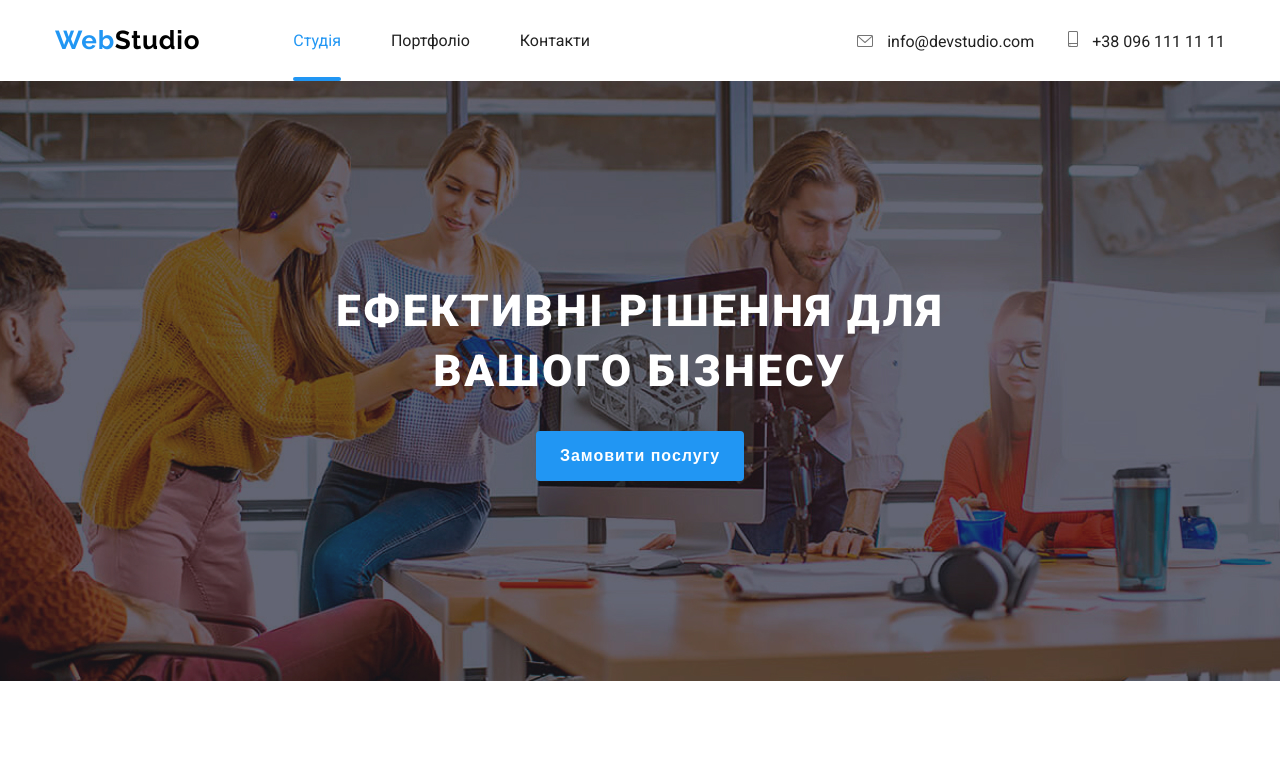
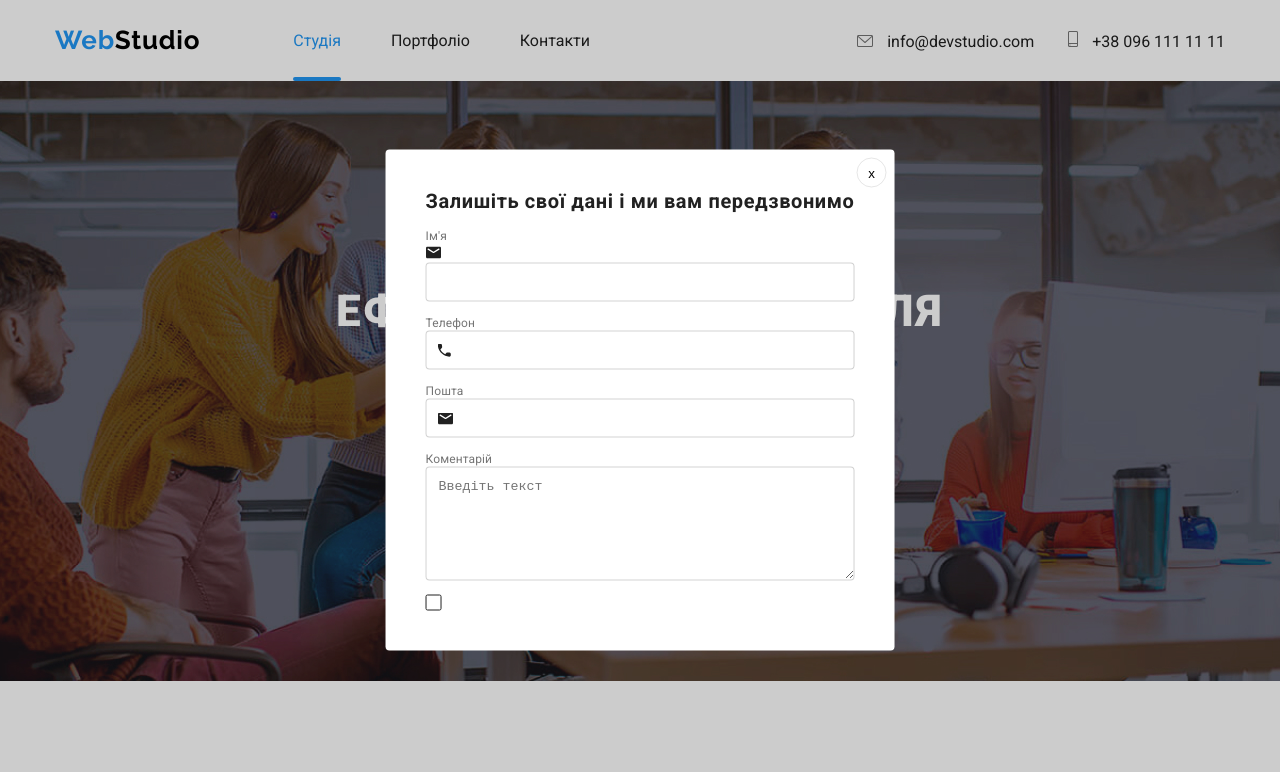
Before and after one commit to olehhapuk/web-studio, a plain HTML site: page index.html in a window 1280 px wide. Shown: the top 772 px of the page. Drawn offline with Linux system fonts and the light colour scheme.

Commit message:
Finished modal text inputs

```diff
--- a/index.html
+++ b/index.html
@@ -18,6 +18,67 @@
 </head>
 
 <body>
+  <div class="modal modal_open" id="contactModal">
+    <div class="modal__content">
+      <button class="modal__close" type="button">x</button>
+      <h3 class="modal__title">Залишіть свої дані і ми вам передзвонимо</h3>
+
+      <form class="modal__form">
+
+        <div class="form-field">
+          <label for="nameInput" class="form-field__label">Ім'я</label>
+          <div class="form-field__control">
+            <!-- <img src="images/Person.svg" alt="Person" class="form-field__icon"> -->
+            <svg width="16" height="12" viewBox="0 0 16 12" fill="none" xmlns="http://www.w3.org/2000/svg">
+              <path
+                d="M14 0H2C1.175 0 0.5075 0.675 0.5075 1.5L0.5 10.5C0.5 11.325 1.175 12 2 12H14C14.825 12 15.5 11.325 15.5 10.5V1.5C15.5 0.675 14.825 0 14 0ZM13.7 3.1875L8.3975 6.5025C8.1575 6.6525 7.8425 6.6525 7.6025 6.5025L2.3 3.1875C2.1125 3.0675 2 2.865 2 2.6475C2 2.145 2.5475 1.845 2.975 2.1075L8 5.25L13.025 2.1075C13.4525 1.845 14 2.145 14 2.6475C14 2.865 13.8875 3.0675 13.7 3.1875Z"
+                fill="#212121" />
+            </svg>
+
+            <input type="text" class="form-field__input form-field__input_icon-left" id="nameInput" autocomplete="name">
+          </div>
+        </div>
+
+        <div class="form-field">
+          <label for="phoneInput" class="form-field__label">Телефон</label>
+          <div class="form-field__control">
+            <img src="images/Phone.svg" alt="Phone" class="form-field__icon">
+            <input type="tel" class="form-field__input form-field__input_icon-left" id="phoneInput" autocomplete="tel">
+          </div>
+        </div>
+
+        <div class="form-field">
+          <label for="emailInput" class="form-field__label">Пошта</label>
+          <div class="form-field__control">
+            <img src="images/Envelope_input.svg" alt="Envelope" class="form-field__icon">
+            <input type="email" class="form-field__input form-field__input_icon-left" id="emailInput"
+              autocomplete="email">
+          </div>
+        </div>
+
+        <div class="form-field">
+          <label for="commentInput" class="form-field__label">Коментарій</label>
+          <div class="form-field__control">
+            <textarea class="form-field__input" id="commentInput" placeholder="Введіть текст" rows="6"></textarea>
+          </div>
+        </div>
+
+        <div class="checkbox">
+          <input type="checkbox" class="checkbox__input visually-hidden" id="contactAccept">
+          <label for="contactAccept" class="checkbox__label">
+            <svg class="checkbox__icon" width="13" height="10" viewBox="0 0 13 10" fill="none"
+              xmlns="http://www.w3.org/2000/svg">
+              <path
+                d="M1.95703 4.75166L1.88825 4.68604L1.81923 4.75141L0.93123 5.59258L0.854858 5.66492L0.930974 5.73753L4.42671 9.07236L4.49574 9.1382L4.56476 9.07236L12.069 1.91352L12.1449 1.84116L12.069 1.76881L11.1873 0.927644L11.1183 0.861826L11.0493 0.927611L4.49577 7.17353L1.95703 4.75166Z"
+                fill="white" stroke="white" stroke-width="0.2" />
+            </svg>
+          </label>
+        </div>
+
+      </form>
+    </div>
+  </div>
+
   <div class="wrapper">
     <header class="header">
       <div class="container container_row">
--- a/styles/main.css
+++ b/styles/main.css
@@ -65,6 +65,19 @@ section {
 .container_row {
   display: flex;
   align-items: center;
+}
+
+.visually-hidden {
+  position: absolute;
+  white-space: nowrap;
+  width: 1px;
+  height: 1px;
+  overflow: hidden;
+  border: 0;
+  padding: 0;
+  clip: rect(0 0 0 0);
+  clip-path: inset(50%);
+  margin: -1px;
 }
 
 .section-title {
@@ -163,6 +176,136 @@ section {
 .form__control::placeholder {
   color: rgba(255, 255, 255, 0.6);
 }
+
+/* Modal */
+
+body {
+  overflow: hidden;
+}
+
+.modal {
+  position: fixed;
+  top: 0;
+  bottom: 0;
+  left: 0;
+  right: 0;
+  background-color: rgba(0, 0, 0, 0.2);
+  z-index: 99;
+}
+
+.modal__content {
+  background-color: #fff;
+  position: absolute;
+  top: 50%;
+  left: 50%;
+  transform: translate(-50%, -50%);
+
+  border-radius: 4px;
+  padding: 40px;
+}
+
+.modal__close {
+  position: absolute;
+  right: 8px;
+  top: 8px;
+
+  width: 30px;
+  height: 30px;
+  border: 1px solid rgba(0, 0, 0, 0.1);
+  border-radius: 50%;
+  background-color: transparent;
+  transition: background-color 0.3s;
+}
+
+.modal__close:hover {
+  background-color: rgba(0, 0, 0, 0.1);
+}
+
+.modal__title {
+  font-weight: 700;
+  font-size: 20px;
+  line-height: 23px;
+  text-align: center;
+  letter-spacing: 0.03em;
+  margin-bottom: 12px;
+}
+
+.form-field:not(:last-child) {
+  margin-bottom: 10px;
+}
+
+.form-field__label {
+  font-weight: 400;
+  font-size: 12px;
+  line-height: 14px;
+  letter-spacing: 0.01em;
+  color: var(--light-text);
+  margin-bottom: 4px;
+}
+
+.form-field__control {
+  position: relative;
+}
+
+.form-field__icon {
+  position: absolute;
+  left: 12px;
+  top: 50%;
+  transform: translateY(-50%);
+}
+
+.form-field__input {
+  padding: 11px 12px;
+  border: 1px solid rgba(33, 33, 33, 0.2);
+  border-radius: 4px;
+  width: 100%;
+  transition: border-color 75ms;
+}
+
+.form-field__input:focus {
+  outline: none;
+  border: 1px solid var(--accent-color);
+}
+
+textarea.form-field__input {
+  resize: vertical;
+}
+
+.form-field__input_icon-left {
+  padding-left: 34px;
+}
+
+/* /Modal */
+
+/* Checkbox */
+
+.checkbox__label {
+  display: flex;
+  align-items: center;
+  justify-content: center;
+
+  width: 16px;
+  height: 16px;
+  border: 1px solid var(--dark-text);
+  border-radius: 2px;
+  transition: background-color 75ms, border-color 75ms;
+}
+
+.checkbox__input:checked + .checkbox__label {
+  background-color: var(--accent-color);
+  border-color: var(--accent-color);
+}
+
+.checkbox__icon {
+  opacity: 0;
+  transition: opacity 75ms;
+}
+
+.checkbox__input:checked + .checkbox__label > .checkbox__icon {
+  opacity: 1;
+}
+
+/* /Checkbox */
 
 /* Navbar */
 
```
Also changed, not shown: script.js (added, +16 -0 lines), images/Envelope_input.svg (added), images/Person.svg (added), images/Phone.svg (added).
